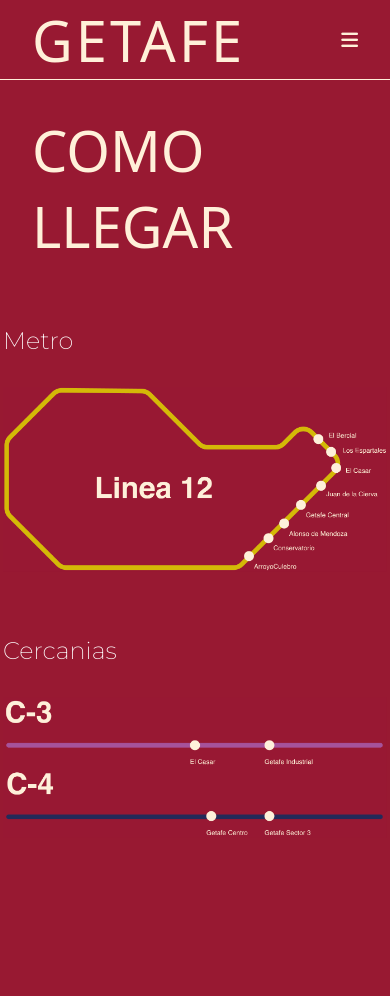
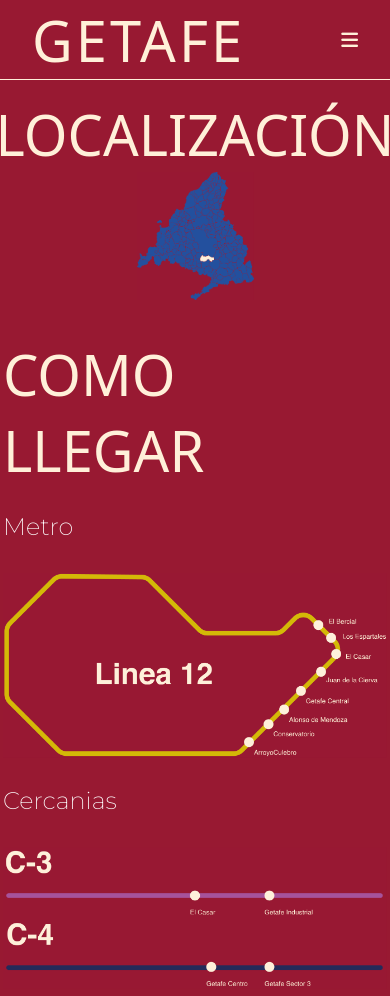
Before and after one commit to marc0sniet0/Web_Getafe, a plain HTML site: page localización.html in a window 390 px wide. Shown: the top 996 px of the page. Drawn offline with Linux system fonts and the light colour scheme; a web font is replaced by a local one.

Commit message:
mejoras localización

```diff
--- a/css/localización.css
+++ b/css/localización.css
@@ -1,15 +1,42 @@
+
+
 main h1{
-    margin-top: 7rem;
-    margin-left: 2rem;
+    /* margin-top: 7rem;
+    margin-left: 2rem; */
     color: var(--color-beige);
+}
+
+#loc{
+    display: flex;
+    justify-content: space-between;
+    align-items: flex-start;
+    margin-top: 6rem;
+    padding: 0 2rem;
+    min-height: 40rem;
+}
+
+.cont-map{
+    width: 30vw;
+}
+
+.cont-map img{
+    width: 100%;
+    height: auto;
+}
+
+#loc-gtf{
+    display: flex;
+    flex-direction: column;
+    align-items: center;
 }
 
 #como_llegar{
     display: flex;
+    flex-direction: column;
     justify-content: space-between;
     align-items: center;
-    padding: 2rem;
-    min-height: 40rem;
+    /* padding: 2rem;
+    min-height: 40rem; */
 }
 
 .metro-cont{
@@ -46,6 +73,7 @@ main h1{
     #como_llegar{
       flex-direction: column;
       justify-content: space-around;
+      gap: 1.5rem;
     }
 
     .metro{
@@ -56,6 +84,12 @@ main h1{
         width: 24rem;
     }
 
+    #loc{
+        flex-direction: column;
+        align-items: center;
+        gap: 2rem;
+    }
+
 
 
 }
--- a/css/styles.css
+++ b/css/styles.css
@@ -128,7 +128,7 @@ header{
 
 
 
-/* TARJETAS */
+
 
 
 .intro {
@@ -234,7 +234,7 @@ header{
   border-radius: 8px;
 }
 
-/* Animación infinita */
+
 @keyframes scroll-left {
   0% {
     transform: translateX(0);
--- a/js/climatologia.js
+++ b/js/climatologia.js
@@ -1,13 +1,12 @@
 function cargaGraficoLinea() {
 
-    // Meses del año
+
     var meses = [
         "Enero", "Febrero", "Marzo", "Abril", "Mayo", "Junio",
         "Julio", "Agosto", "Septiembre", "Octubre", "Noviembre", "Diciembre"
     ];
 
-    // Porcentaje aproximado de lluvia mensual en Getafe
-    // (Distribución típica: más lluvia en otoño/primavera, menos en verano)
+
     var lluvia = [12, 10, 9, 11, 8, 4, 2, 3, 7, 14, 12, 8];
 
     var datos = {
--- a/js/script.js
+++ b/js/script.js
@@ -1,8 +1,8 @@
-// Selección de elementos del HTML
+
 let burger = document.querySelector(".burger > i");
 let menu_opt = document.querySelector(".menu");
 
-// Definimos evento click sobre el boton del menú
+
 burger.addEventListener("click", function() {
 
     burger.classList.toggle("fa-bars");
@@ -67,6 +67,5 @@ window.addEventListener('scroll', () => {
 
 /////EVENTOS/////
 
-// Duplica las imágenes para que el carrusel sea infinito
 const track = document.querySelector('.carousel-track');
 track.innerHTML += track.innerHTML;
--- a/localización.html
+++ b/localización.html
@@ -27,8 +27,15 @@
         </div>
     </nav>
     <main>
+        <section id="loc">
+            <section id="loc-gtf">
+                <h1>LOCALIZACIÓN</h1>
+                <div class="cont-map">
+                    <img src="media/mapa getafe.png" alt="">
+                </div>
+            </section>
+            <section id="como_llegar">
                 <h1>COMO LLEGAR</h1>
-        <section id="como_llegar">
                 <div class="metro-cont">
                     <h2>Metro</h2>
                     <div class="metro">
@@ -41,7 +48,7 @@
                         <img src="media/cercanias.png" alt="">
                     </div>
                 </div>
-
+            </section>
         </section>
     </main>
 
```
Also changed, not shown: climatologia.html (+1 -1 lines), css/climatologia.css (+0 -13 lines), css/visit_impres.css (+6 -8 lines), js/visit_impres.js (+30 -30 lines), visit_impres.html (+6 -6 lines), media/mapa getafe.png (added). Lines whose indentation alone changed are shown as unchanged.
